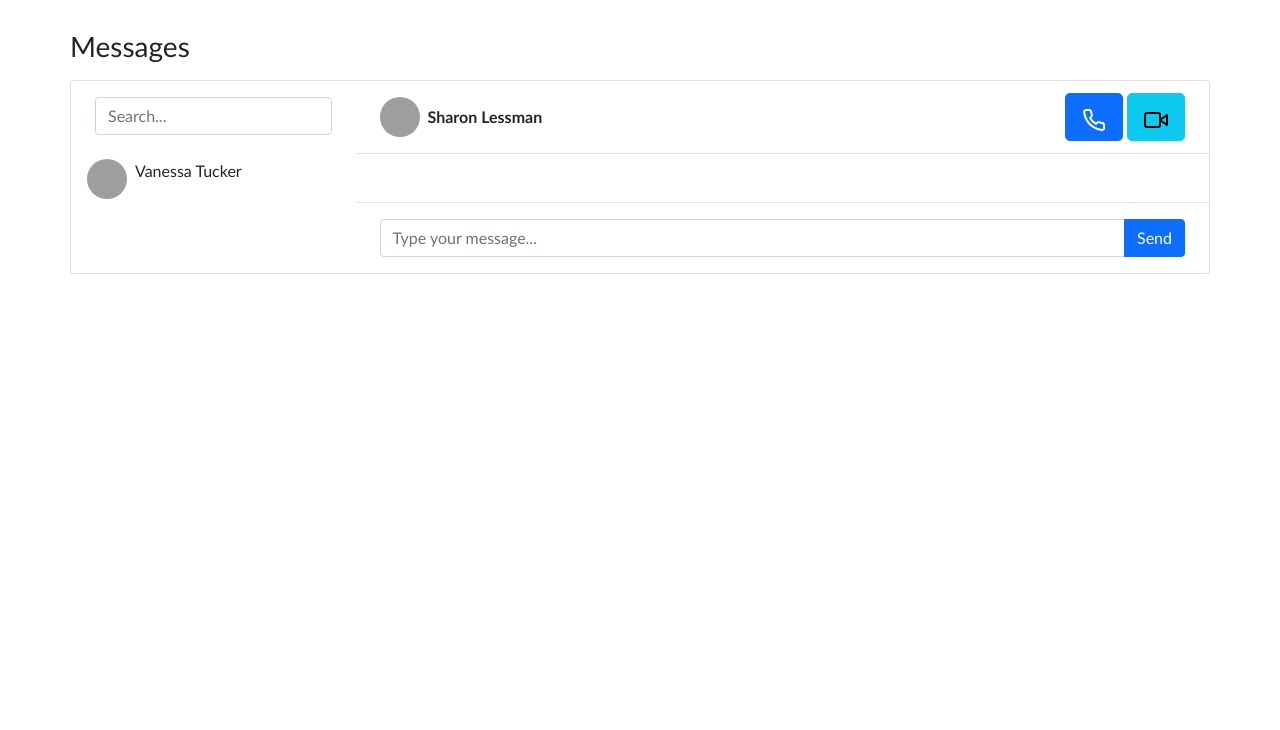
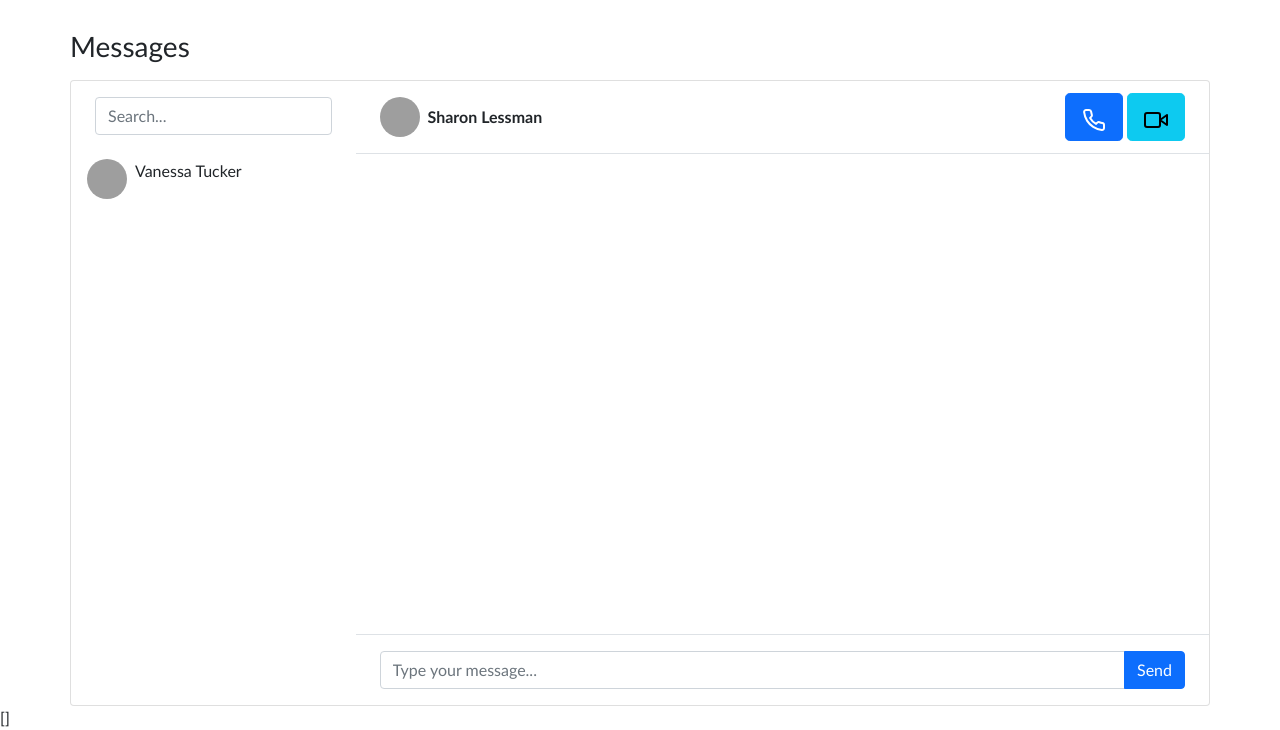
Before and after one commit to imsushant12/Accoustix, a Flask app: page /chat2 in a window 1280 px wide. Shown: the part 87-817 px from the top of the page. Before the commit the page ends 361 px from the top, so only its background shows below. Run offline with Flask 2, Linux system fonts and the light colour scheme; the visitor is signed in with stand-in values (Sample User, id 1); a database or web service that is not in the repository returns one stand-in record (values such as "Sample title"); parts of the project's set-up code (start-up, migrations or seed data) failed here and were passed over; some libraries are stand-ins or nearby versions; grey boxes are pictures that could not be loaded.

Commit message:
made chat section scrollable

```diff
--- a/static/style/style.css
+++ b/static/style/style.css
@@ -90,6 +90,10 @@
   margin-left: auto;
 }
 
-#get_username {
-  display: none;
+
+#display-message-section {
+  margin-top: 5em;
+  min-height: 50vh;
+  max-height: 50vh;
+  overflow-y: auto; /*Make  this section scrolable */
 }
```
